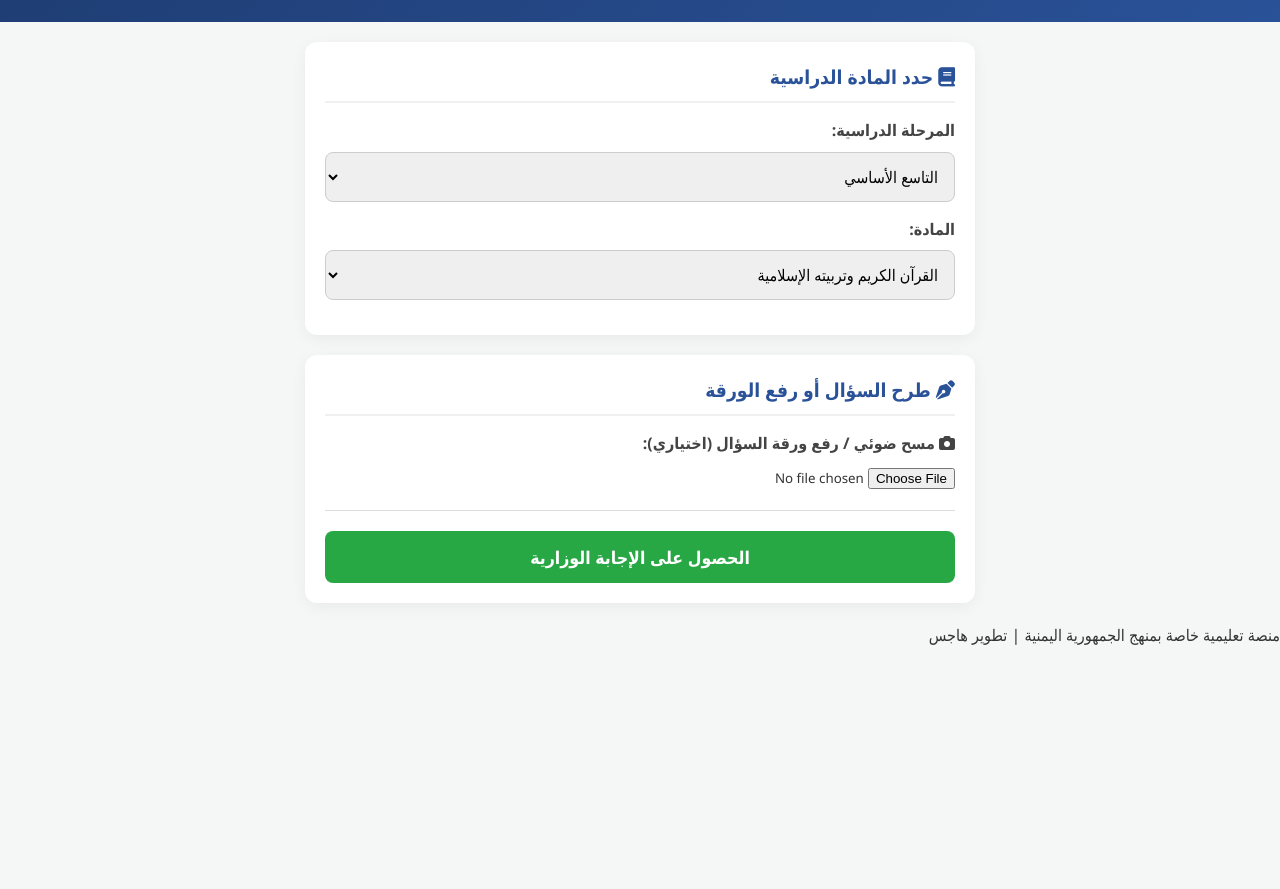
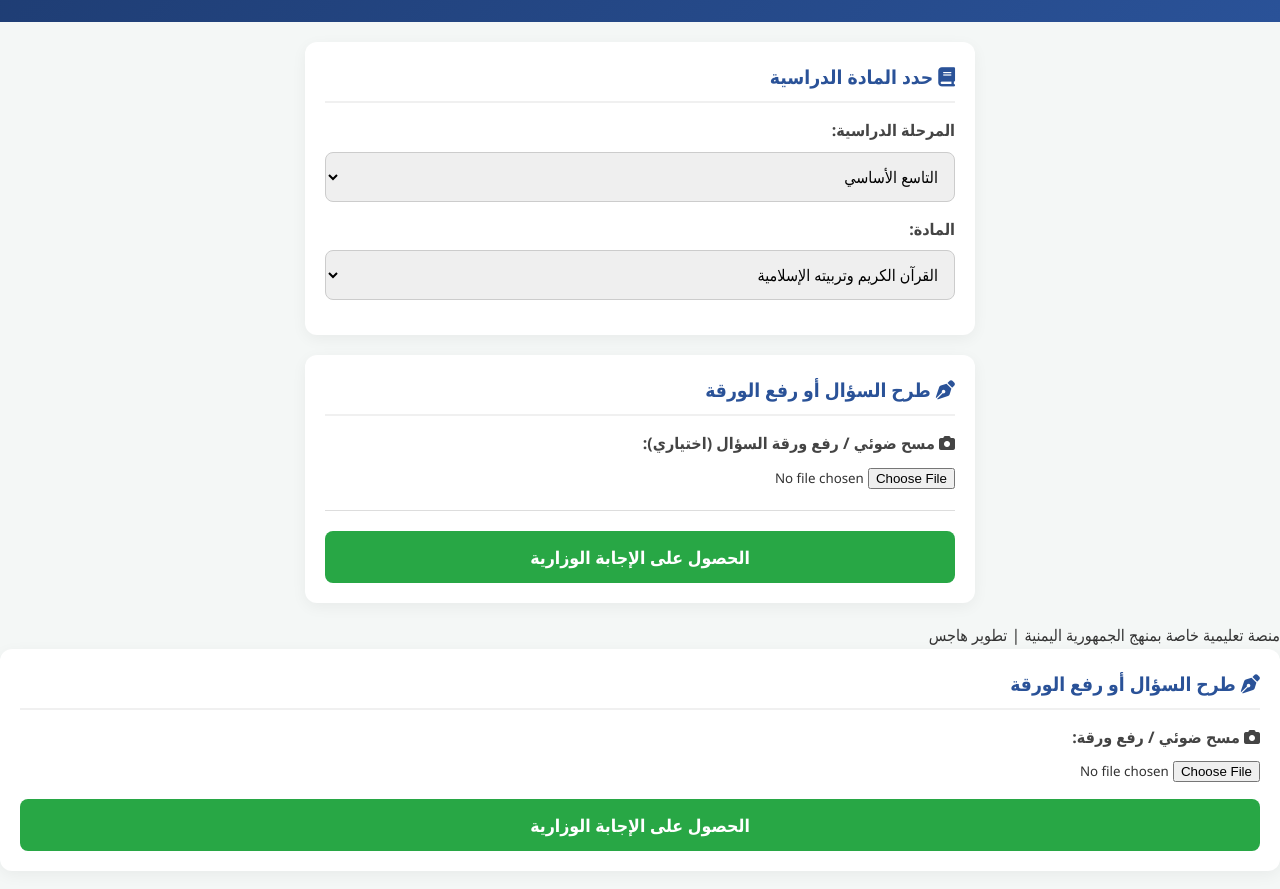
Before and after one commit to smsa94356-del/-, a plain HTML site: page index.html in a window 1280 px wide. Shown: the part 103-992 px from the top of the page. Before the commit the page ends 800 px from the top, so only its background shows below. Drawn offline with Linux system fonts and the light colour scheme.

Commit message:
Update index.html

```diff
--- a/index.html
+++ b/index.html
@@ -75,4 +75,24 @@
 
     <script src="script.js"></script>
 </body>
-</html>
+</html>        <!-- قسم إدخال السؤال الديناميكي -->
+        <section class="card">
+            <h2><i class="fa-solid fa-pen-nib"></i> طرح السؤال أو رفع الورقة</h2>
+
+            <!-- حاوية لجعل الرفع والكتابة جنباً إلى جنب -->
+            <div class="input-grid">
+                <!-- خيار رفع الصورة / المسح الضوئي -->
+                <div class="form-group">
+                    <label for="scanInput"><i class="fa-solid fa-camera"></i> مسح ضوئي / رفع ورقة:</label>
+                    <input type="file" id="scanInput" accept="image/*" capture="environment" onchange="previewImage(event)">
+                    <div id="imagePreviewContainer"></div>
+                </div>
+
+                <!-- الحقل المتغير حسب المادة (كتابة السؤال) -->
+                <div id="dynamicInputContainer" class="form-group">
+                    <!-- يتم تعبئته تلقائياً عبر JavaScript -->
+                </div>
+            </div>
+
+            <button class="btn-submit" onclick="solveQuestion()">الحصول على الإجابة الوزارية</button>
+        </section>
```
